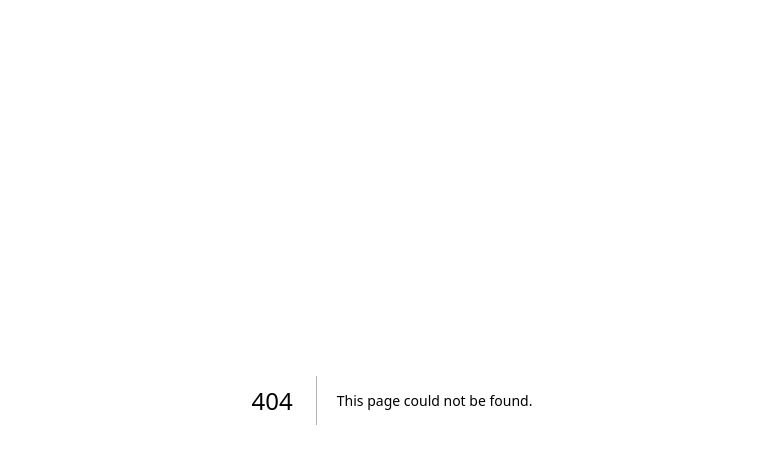
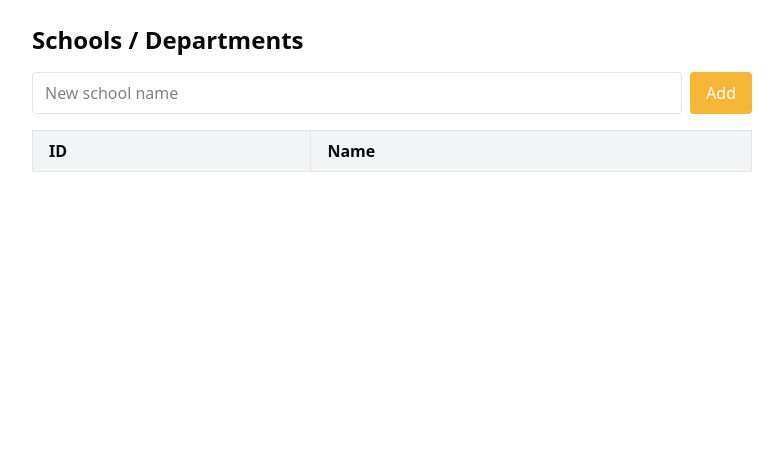
Before and after one commit to GauthamPoojary01/uep-project, a Next.js app in the folder eval/: page /schools in a window 1280 px wide. Before the commit this address had no page. Shown: the top 464 px of the page, without its empty margins (248-1031 px from the left). Built offline with nearby package versions, Linux system fonts and the light colour scheme.

Commit message:
Add new feature to Form3

```diff
--- /dev/null
+++ b/eval/src/app/schools/page.tsx
@@ -0,0 +1,59 @@
+// src/app/schools/page.tsx
+'use client';
+
+import { useState } from "react";
+
+const SchoolsPage = () => {
+  const [schools, setSchools] = useState<{ id: number; name: string }[]>([]);
+  const [newSchool, setNewSchool] = useState("");
+  const [lastId, setLastId] = useState(0);
+
+  const addSchool = () => {
+    if (newSchool.trim()) {
+      const nextId = lastId + 1;
+      setSchools([...schools, { id: nextId, name: newSchool }]);
+      setLastId(nextId);
+      setNewSchool("");
+    }
+  };
+
+  return (
+    <div className="p-6 max-w-3xl mx-auto">
+      <h1 className="text-2xl font-bold mb-4">Schools / Departments</h1>
+
+      <div className="mb-4 flex gap-2">
+        <input
+          value={newSchool}
+          onChange={(e) => setNewSchool(e.target.value)}
+          placeholder="New school name"
+          className="border px-3 py-2 rounded w-full"
+        />
+        <button
+          onClick={addSchool}
+          className="bg-[#f7b636] text-white px-4 py-2 rounded hover:bg-[#e0a72d]"
+        >
+          Add
+        </button>
+      </div>
+
+      <table className="w-full border border-gray-300">
+        <thead className="bg-gray-100">
+          <tr>
+            <th className="border px-4 py-2 text-left">ID</th>
+            <th className="border px-4 py-2 text-left">Name</th>
+          </tr>
+        </thead>
+        <tbody>
+          {schools.map((school) => (
+            <tr key={school.id}>
+              <td className="border px-4 py-2">{school.id}</td>
+              <td className="border px-4 py-2">{school.name}</td>
+            </tr>
+          ))}
+        </tbody>
+      </table>
+    </div>
+  );
+};
+
+export default SchoolsPage;
```
